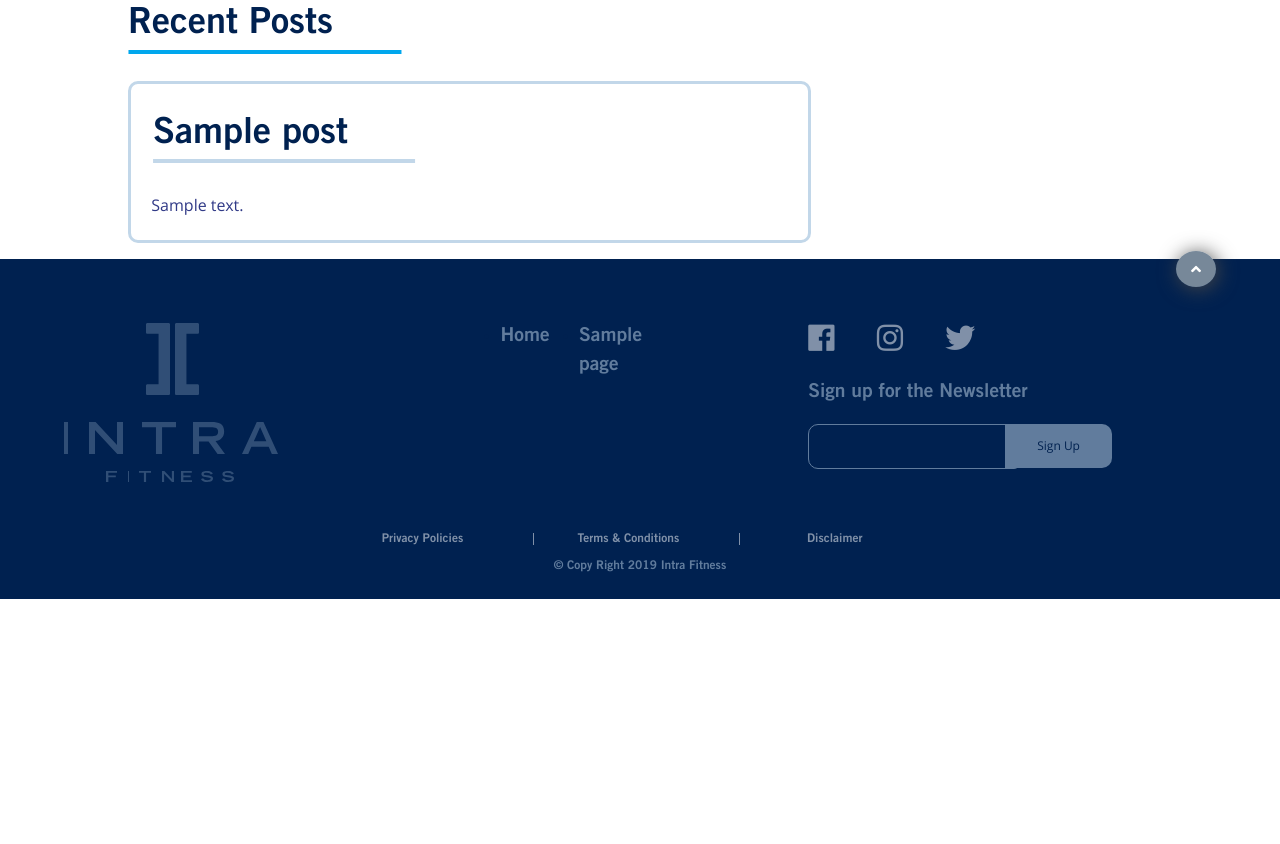
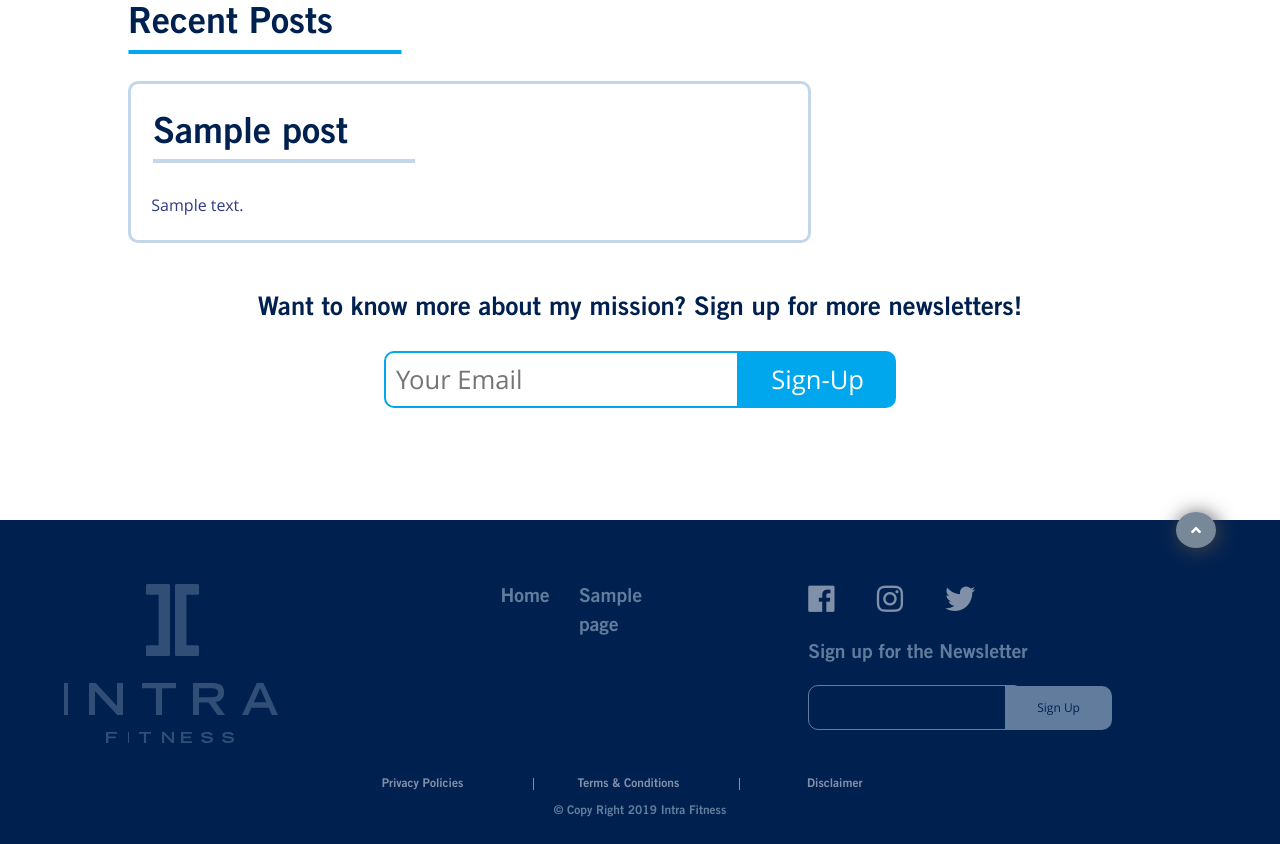
Before and after one commit to jeremiahaguirre/fitness-winter-2019, a WordPress theme: template themes/intrafitness/home.php in a window 1280 px wide. Shown: the part 768-1612 px from the top of the page. Before the commit the page ends 1367 px from the top, so only its background shows below. Run offline with PHP 8.4 and a stand-in for WordPress, Linux system fonts and the light colour scheme; the site name, menu and one post (Sample post) are stand-ins, and other content is empty; some libraries are stand-ins or nearby versions; some web fonts are replaced.

Commit message:
add email sign up to blog page

```diff
--- a/themes/intrafitness/home.php
+++ b/themes/intrafitness/home.php
@@ -60,7 +60,23 @@ get_header(); ?>
             </div>
 
             <?php get_sidebar(); ?>
-    </main><!-- #main -->
+
+
+        </main><!-- #main -->
 </div>
+
 </div><!-- #primary -->
+<section class="sign-up-newsletter-blog">
+            <h2>Want to know more about my mission? Sign up for more newsletters!</h2>
+
+
+<section class="newsletter-blog" id="newsletter-blog">
+            <div class="sign-up-wrapper-blog container">
+                <form class="sign-up-form-blog">
+                    <input type="email" name="your_email" id="your-email-blog" value placeholder="Your Email">
+                    <input type="submit" name="sign-up" value="Sign-Up" id="sign-up-blog">
+                </form>
+            </div>
+        </section>
+                    </section>
 <?php get_footer(); ?>
--- a/themes/intrafitness/sass/_home.scss
+++ b/themes/intrafitness/sass/_home.scss
@@ -277,6 +277,46 @@
     }
 }
 
+.sign-up-newsletter-blog {
+      display: block;
+      margin: 2rem 0rem 7rem 0rem;
+      h2 {
+        text-align: center;
+        font-size: 1.6rem;
+      }
+      .newsletter-blog {
+        display: flex;
+        justify-content: center;
+        .sign-up-wrapper-blog {
+          width: 40%;
+          form {
+            display: flex;
+            flex-flow: row nowrap;
+            align-items: center;
+            input {
+              border-color: $color__lb;
+              font-size: 1.6rem;
+            }
+            #your-email-blog {
+              padding: 1px 10px;
+              border-top-left-radius: 10px;
+              border-bottom-left-radius: 10px;
+              border-top-right-radius: 0px;
+              border-bottom-right-radius: 0px;
+            }
+            #sign-up-blog {
+              border: none;
+              border-top-left-radius: 0%;
+              border-bottom-left-radius: 0%;
+              border-top-right-radius: 10px;
+              border-bottom-right-radius: 10px;
+            }
+          }
+        }
+      }
+    }
+
+
 @include mobile {
   .blog-page {
     max-width: 90%;
--- a/themes/intrafitness/style.css
+++ b/themes/intrafitness/style.css
@@ -2220,10 +2264,12 @@ figure {
       text-align: left; }
     .site-footer nav a {
       text-decoration: none;
-      color: #c2d7e9; } }
+      color: #c2d7e9; }
+      .site-footer nav a:hover {
+        color: #0c71a3; } }
 
 .disclaimers {
-  margin: 1rem auto;
+  margin: auto;
   width: 80%;
   display: -webkit-box;
   display: -ms-flexbox;
@@ -2512,6 +2556,48 @@ figure {
         .blog-content-area .widget-area .search-field:focus {
           outline: none; } }
 
+.sign-up-newsletter-blog {
+  display: block;
+  margin: 2rem 0rem 7rem 0rem; }
+  .sign-up-newsletter-blog h2 {
+    text-align: center;
+    font-size: 1.6rem; }
+  .sign-up-newsletter-blog .newsletter-blog {
+    display: -webkit-box;
+    display: -ms-flexbox;
+    display: flex;
+    -webkit-box-pack: center;
+        -ms-flex-pack: center;
+            justify-content: center; }
+    .sign-up-newsletter-blog .newsletter-blog .sign-up-wrapper-blog {
+      width: 40%; }
+      .sign-up-newsletter-blog .newsletter-blog .sign-up-wrapper-blog form {
+        display: -webkit-box;
+        display: -ms-flexbox;
+        display: flex;
+        -webkit-box-orient: horizontal;
+        -webkit-box-direction: normal;
+            -ms-flex-flow: row nowrap;
+                flex-flow: row nowrap;
+        -webkit-box-align: center;
+            -ms-flex-align: center;
+                align-items: center; }
+        .sign-up-newsletter-blog .newsletter-blog .sign-up-wrapper-blog form input {
+          border-color: #00a7ed;
+          font-size: 1.6rem; }
+        .sign-up-newsletter-blog .newsletter-blog .sign-up-wrapper-blog form #your-email-blog {
+          padding: 1px 10px;
+          border-top-left-radius: 10px;
+          border-bottom-left-radius: 10px;
+          border-top-right-radius: 0px;
+          border-bottom-right-radius: 0px; }
+        .sign-up-newsletter-blog .newsletter-blog .sign-up-wrapper-blog form #sign-up-blog {
+          border: none;
+          border-top-left-radius: 0%;
+          border-bottom-left-radius: 0%;
+          border-top-right-radius: 10px;
+          border-bottom-right-radius: 10px; }
+
 @media (max-width: 641px) {
   .blog-page {
     max-width: 90%;
```
Also changed, not shown: other parts of themes/intrafitness/style.css (+59 -17 lines).
